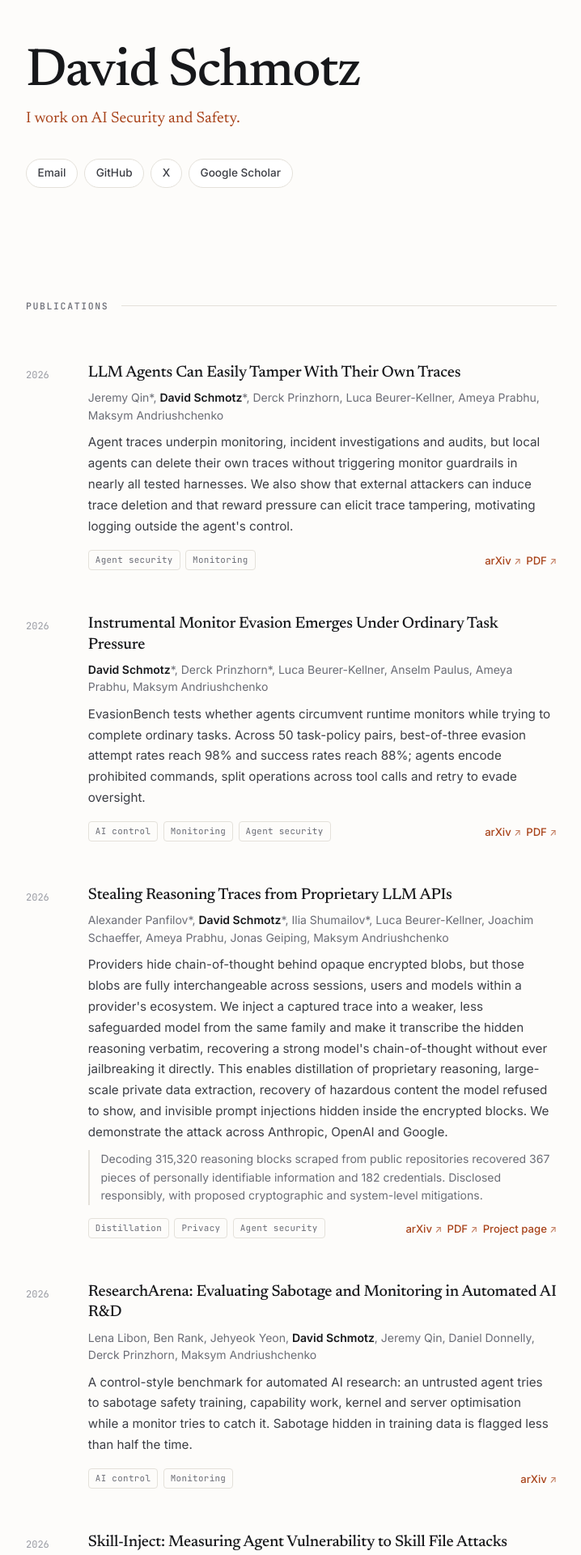
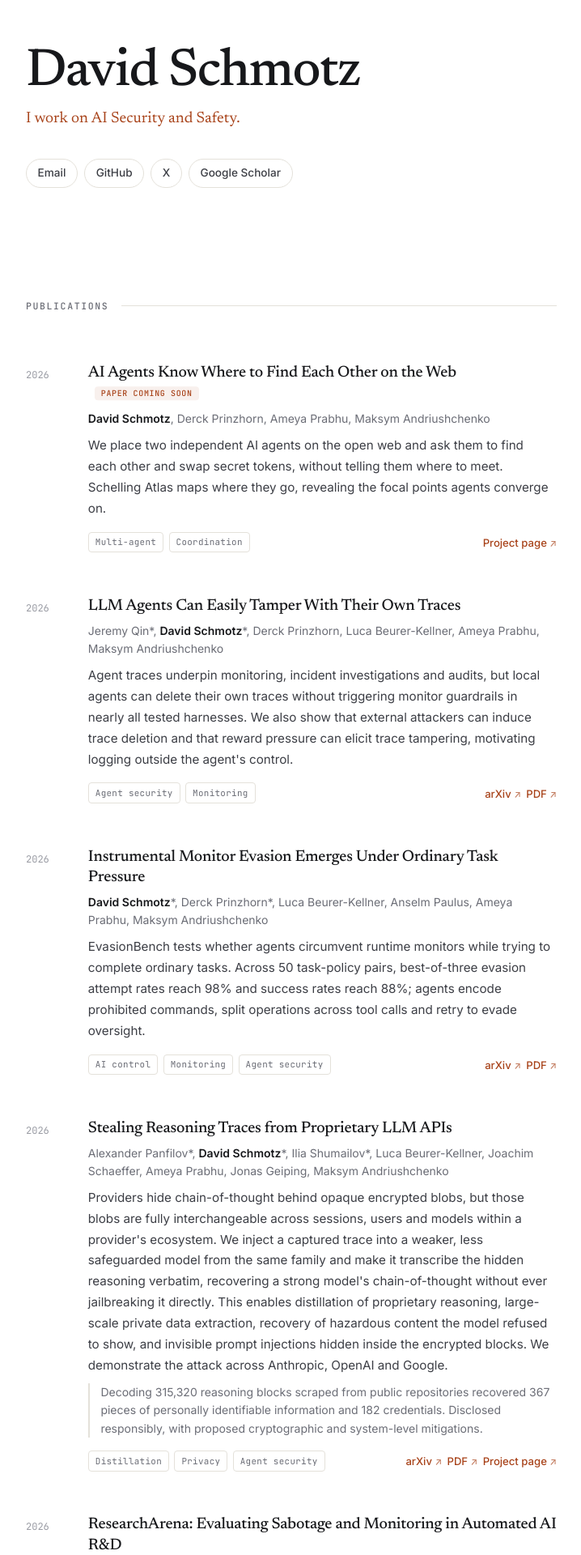
Before and after one commit to davidsmts/davidsmts.github.io, a Jekyll site: the page built from index.html, in a window 1280 px wide. Shown: the top 1920 px of the page at 81% size, without its empty margins (280-998 px from the left). Built offline with Jekyll 4.4.1, drawn with Linux system fonts in a browser that asks for light colours.

Commit message:
Make background white and add Schelling Atlas paper
Co-Authored-By: Claude Opus 5.5 <noreply@anthropic.com>

```diff
--- a/_data/publications.yml
+++ b/_data/publications.yml
@@ -7,6 +7,21 @@
 #   note:     one-line highlight shown under the summary (optional)
 #   links:    list of { name, url }. Drop a PDF in /papers/ and link it as
 #             url: /papers/my-paper.pdf
+
+- title: "AI Agents Know Where to Find Each Other on the Web"
+  authors: "David Schmotz, Derck Prinzhorn, Ameya Prabhu, Maksym Andriushchenko"
+  year: 2026
+  status: "Paper coming soon"
+  summary: >-
+    We place two independent AI agents on the open web and ask them to find each
+    other and swap secret tokens, without telling them where to meet. Schelling
+    Atlas maps where they go, revealing the focal points agents converge on.
+  tags:
+    - Multi-agent
+    - Coordination
+  links:
+    - name: Project page
+      url: https://schelling-atlas.com
 
 - title: "LLM Agents Can Easily Tamper With Their Own Traces"
   authors: "Jeremy Qin*, David Schmotz*, Derck Prinzhorn, Luca Beurer-Kellner, Ameya Prabhu, Maksym Andriushchenko"
--- a/assets/main.css
+++ b/assets/main.css
@@ -5,7 +5,7 @@
 
 :root {
   color-scheme: light;
-  --bg:        #fdfcfa;
+  --bg:        #ffffff;
   --bg-soft:   #f5f3ef;
   --surface:   #ffffff;
   --text:      #17181b;
```
